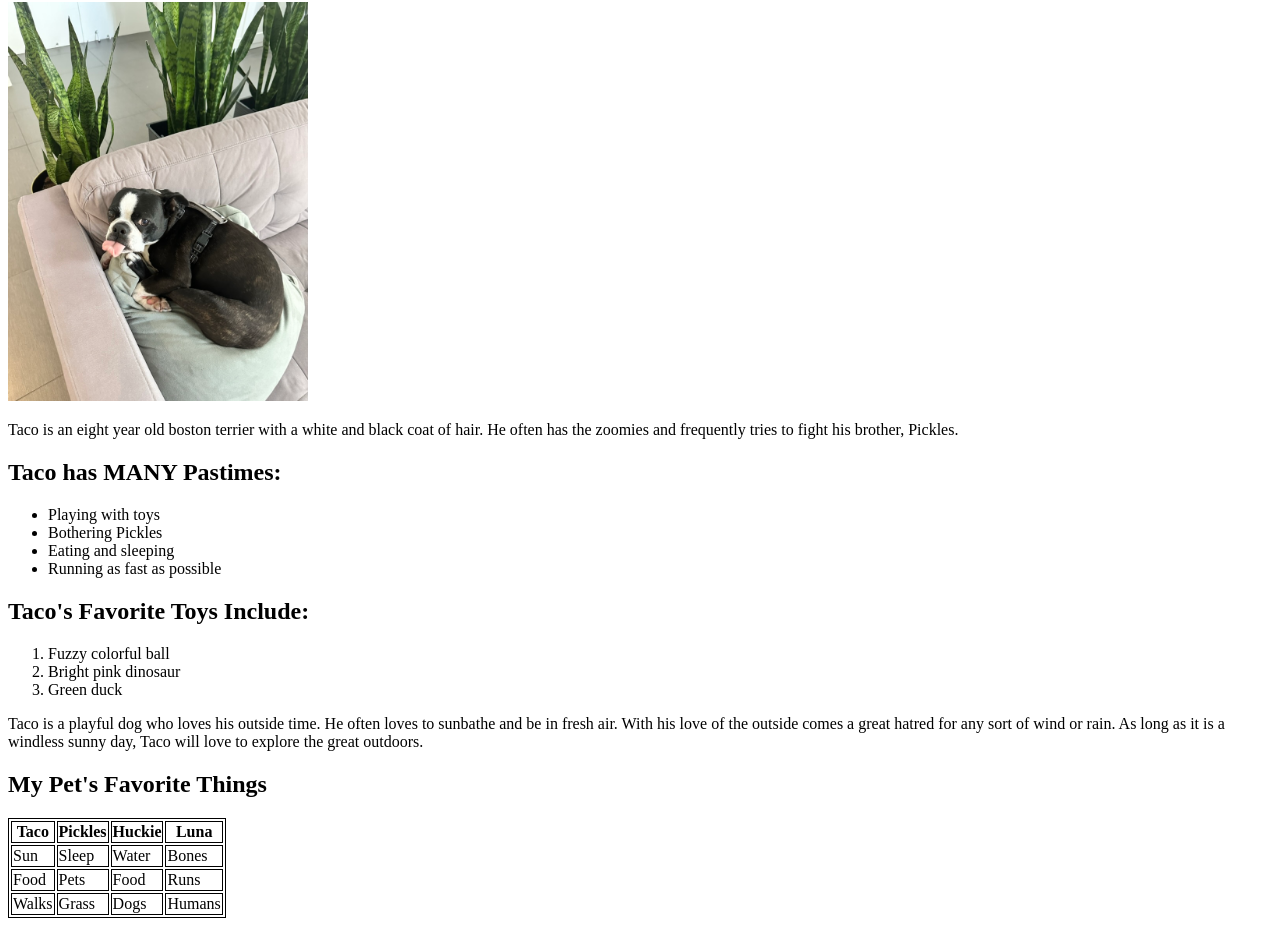
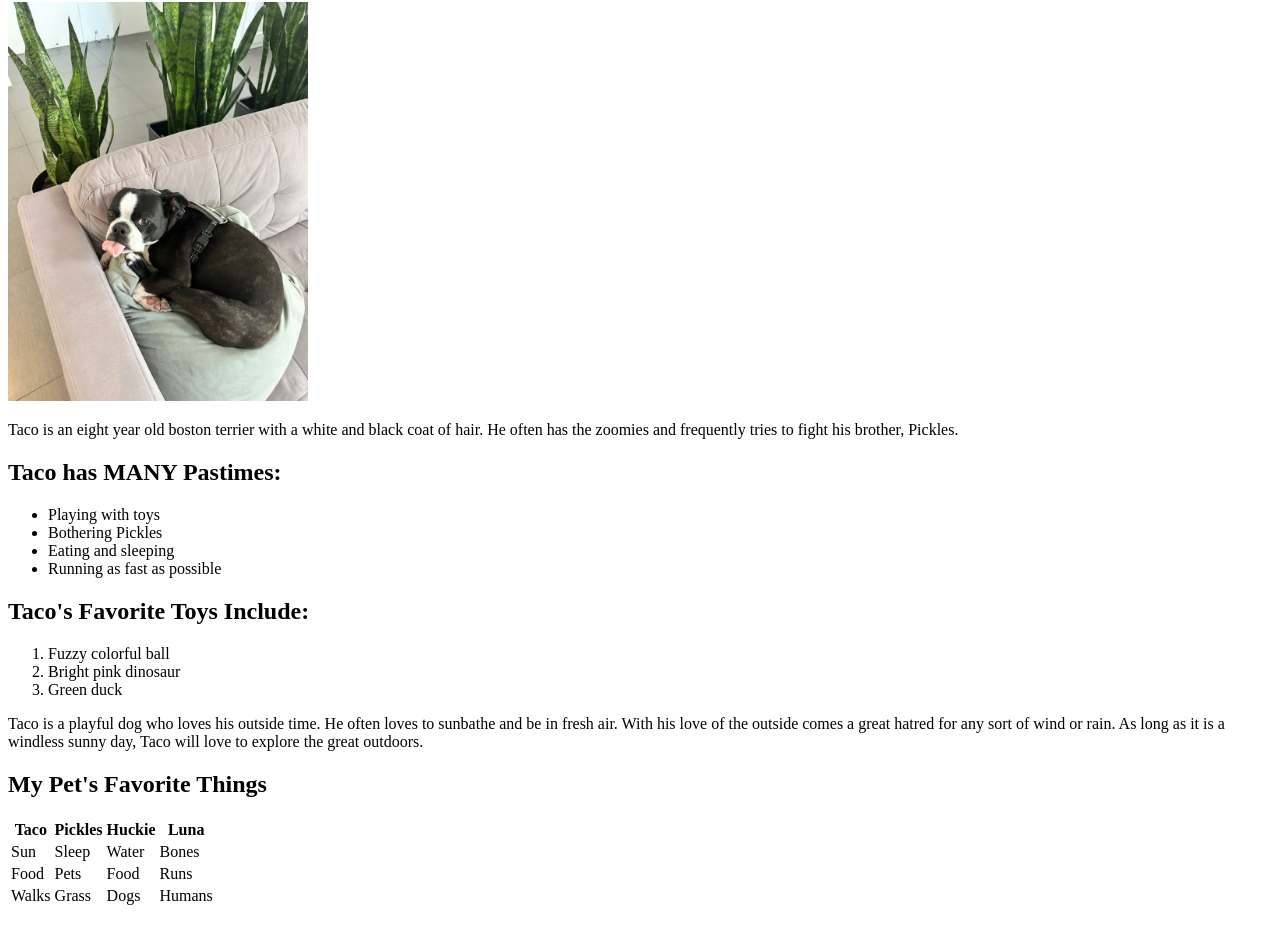
Before and after one commit to joeydegori/joeydegori.github.io, a plain HTML site: page index.html in a window 1280 px wide. Shown: the part 78-1004 px from the top of the page. Drawn offline with Linux system fonts and the light colour scheme.

Commit message:
Got rid of style

```diff
--- a/index.html
+++ b/index.html
@@ -4,13 +4,6 @@
     <meta charset="utf-8" />
     <title>Joey's Website</title>
   </head>
-  <style>
-    table,
-    th,
-    td {
-      border: 1px solid black;
-    }
-  </style>
 
   <body>
     <h1>Joey DeGori's Website Page: Featuring Taco</h1>
```
